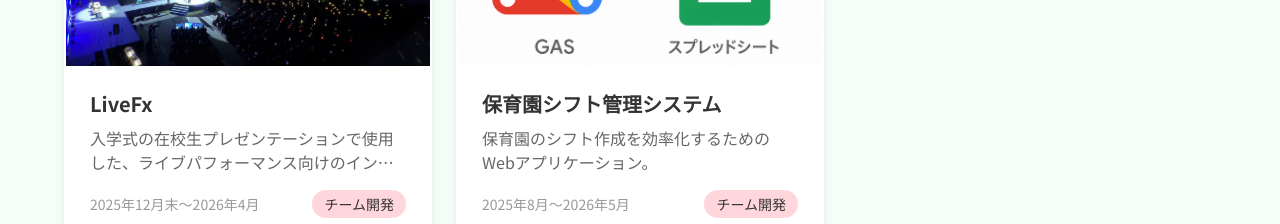
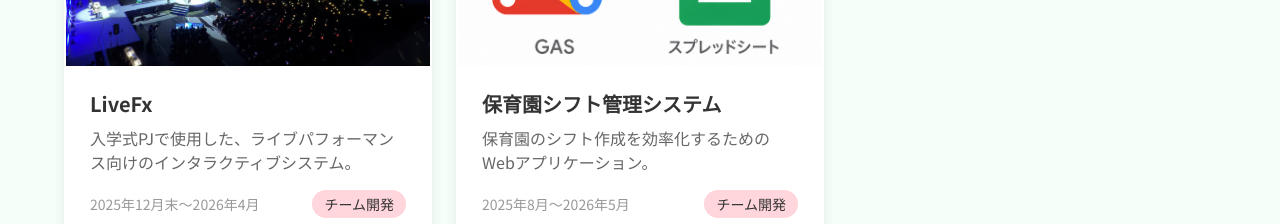
Before and after one commit to Okamoto-Airi/my-portfoliosite, a React (Vite) app: page / in a window 1280 px wide. Shown: the part 2220-2444 px from the top of the page. Built offline with nearby package versions, Linux system fonts and the light colour scheme; a web font is replaced by a local one.

Commit message:
feat: 表示領域に抑えるため文言修正

```diff
--- a/src/app/components/ProductsSection.tsx
+++ b/src/app/components/ProductsSection.tsx
@@ -84,7 +84,7 @@ const products: Product[] = [
   {
     id: 4,
     name: 'LiveFx',
-    description: '入学式の在校生プレゼンテーションで使用した、ライブパフォーマンス向けのインタラクティブシステム。',
+    description: '入学式PJで使用した、ライブパフォーマンス向けのインタラクティブシステム。',
     date: '2025年12月末～2026年4月',
     type: 'チーム開発',
     thumbnail: liveFxThumb,
```
